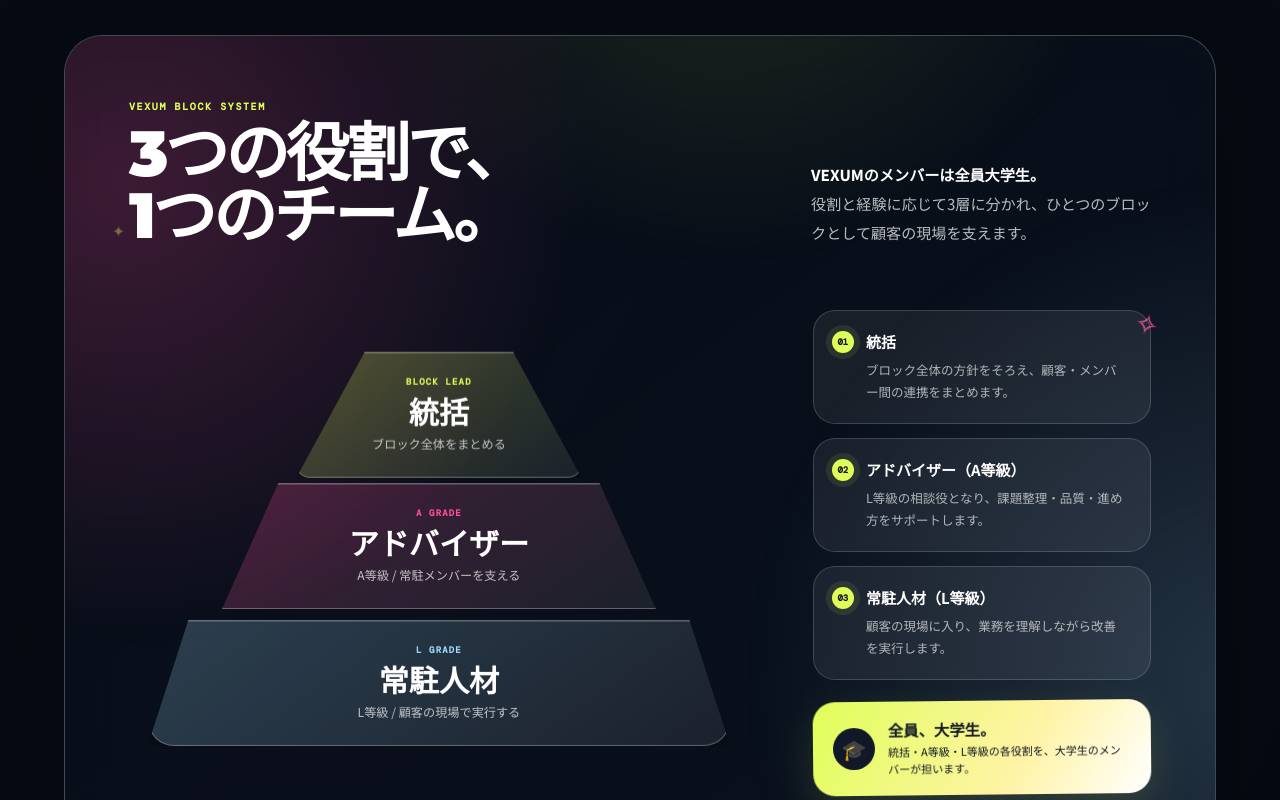
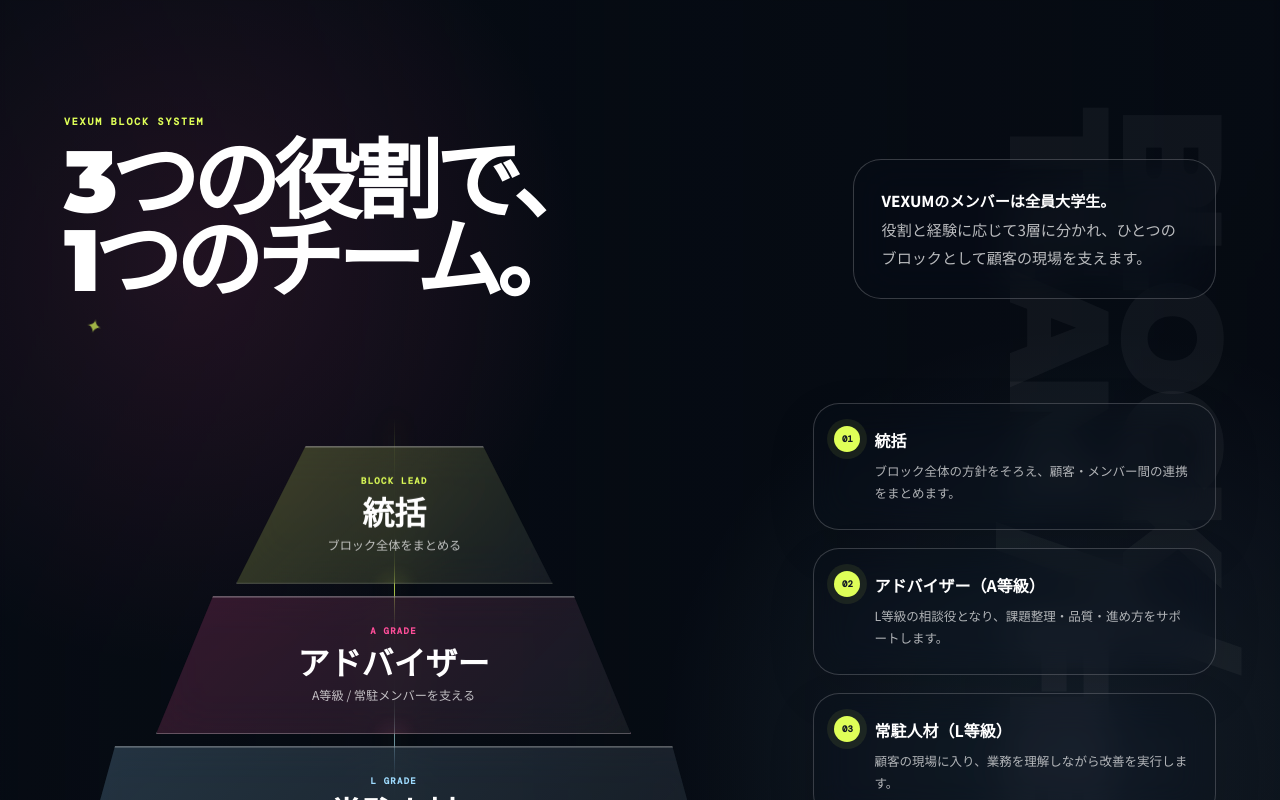
Before and after one commit to hmatsuo-ai/vexum-it-literacy-training, a Next.js app: page / in a window 1280 px wide. Shown: the part 4560-5360 px from the top of the page. Built offline with nearby package versions, Linux system fonts and the light colour scheme.

Commit message:
Blend block system section into immersive visual language

```diff
--- a/app/block-structure.css
+++ b/app/block-structure.css
@@ -1,309 +1,184 @@
 .block-structure{
   position:relative;
-  margin:12vh auto 2vh;
-  padding:clamp(30px,5vw,70px);
-  border:1px solid rgba(255,255,255,.24);
-  border-radius:38px;
-  background:linear-gradient(145deg,rgba(8,14,25,.78),rgba(15,22,36,.54));
-  backdrop-filter:blur(24px) saturate(1.18);
-  -webkit-backdrop-filter:blur(24px) saturate(1.18);
-  box-shadow:0 34px 100px rgba(0,0,0,.28);
-  overflow:hidden;
+  width:100%;
+  margin:14vh 0 4vh;
+  padding:clamp(34px,5vw,72px) 0;
+  border:0;
+  border-radius:0;
+  background:transparent;
+  box-shadow:none;
+  overflow:visible;
   isolation:isolate;
 }
-
 .block-structure::before{
   content:"";
   position:absolute;
-  inset:-35%;
   z-index:-2;
+  inset:-7vh -6vw;
+  pointer-events:none;
   background:
-    radial-gradient(circle at 22% 30%,rgba(255,79,154,.22),transparent 25%),
-    radial-gradient(circle at 78% 65%,rgba(159,220,255,.18),transparent 28%),
-    radial-gradient(circle at 52% 8%,rgba(223,255,88,.12),transparent 24%);
-  animation:block-glow 9s ease-in-out infinite alternate;
+    linear-gradient(90deg,rgba(7,12,20,.52),rgba(7,12,20,.16) 48%,rgba(7,12,20,.42)),
+    radial-gradient(circle at 15% 25%,rgba(255,79,154,.18),transparent 29%),
+    radial-gradient(circle at 84% 70%,rgba(159,220,255,.15),transparent 32%);
+  backdrop-filter:blur(3px);
+  -webkit-backdrop-filter:blur(3px);
 }
-
+.block-structure::after{
+  content:"BLOCK / TEAM / FIELD";
+  position:absolute;
+  z-index:-1;
+  right:-1vw;
+  top:7vh;
+  color:rgba(255,255,255,.045);
+  font:900 clamp(5rem,11vw,12rem)/.8 Montserrat,sans-serif;
+  letter-spacing:-.08em;
+  writing-mode:vertical-rl;
+  pointer-events:none;
+  animation:block-ghost 8s ease-in-out infinite alternate;
+}
 .block-structure__head{
+  width:min(1500px,90vw);
+  margin:0 auto clamp(48px,7vw,90px);
   display:grid;
-  grid-template-columns:minmax(0,1fr) minmax(240px,.55fr);
-  gap:clamp(24px,5vw,70px);
+  grid-template-columns:minmax(0,1.25fr) minmax(260px,.65fr);
+  gap:clamp(32px,7vw,110px);
   align-items:end;
-  margin-bottom:clamp(34px,5vw,64px);
 }
-
 .block-structure__eyebrow{
-  margin:0 0 10px;
+  margin:0 0 14px;
   color:var(--acid);
   font:600 10px "DM Mono",monospace;
-  letter-spacing:.16em;
+  letter-spacing:.18em;
 }
-
 .block-structure__head h3{
   margin:0;
-  font:900 clamp(2.3rem,5vw,5.6rem)/.96 Montserrat,"Noto Sans JP",sans-serif;
-  letter-spacing:-.055em;
+  max-width:920px;
+  color:#fff;
+  font:900 clamp(3.2rem,6.8vw,8rem)/.9 Montserrat,"Noto Sans JP",sans-serif;
+  letter-spacing:-.07em;
 }
-
 .block-structure__intro{
   margin:0;
+  padding:26px 28px;
+  border:1px solid rgba(255,255,255,.2);
+  border-radius:28px;
   color:rgba(255,255,255,.72);
+  background:rgba(10,16,28,.28);
+  backdrop-filter:blur(20px) saturate(1.08);
+  -webkit-backdrop-filter:blur(20px) saturate(1.08);
   font-size:clamp(14px,1.18vw,18px);
   line-height:1.9;
 }
-
-.block-structure__intro strong{
-  color:#fff;
-  font-weight:800;
-}
-
+.block-structure__intro strong{color:#fff;font-weight:800}
 .block-structure__body{
   position:relative;
+  width:min(1500px,90vw);
+  margin:0 auto;
   display:grid;
-  grid-template-columns:minmax(320px,1.1fr) minmax(220px,.6fr);
-  gap:clamp(28px,5vw,74px);
+  grid-template-columns:minmax(420px,1.18fr) minmax(280px,.72fr);
+  gap:clamp(36px,7vw,120px);
   align-items:center;
 }
-
 .block-pyramid{
   position:relative;
   display:flex;
   flex-direction:column;
   align-items:center;
-  gap:8px;
-  min-height:470px;
   justify-content:center;
-  padding:20px 0;
+  gap:12px;
+  min-height:570px;
+  padding:36px 0 54px;
+  perspective:1200px;
 }
-
+.block-pyramid::before{
+  content:"";
+  position:absolute;
+  left:50%;top:5%;bottom:5%;
+  width:1px;
+  background:linear-gradient(transparent,rgba(223,255,88,.72),rgba(159,220,255,.6),transparent);
+  box-shadow:0 0 24px rgba(223,255,88,.35);
+  transform-origin:top;
+  animation:block-line 2.2s cubic-bezier(.16,1,.3,1) both;
+}
 .block-tier{
   --tier-accent:var(--sky);
   position:relative;
   display:flex;
   align-items:center;
   justify-content:center;
-  min-height:126px;
-  padding:22px clamp(26px,4vw,58px);
+  min-height:138px;
+  padding:26px clamp(28px,4vw,62px);
   text-align:center;
-  background:linear-gradient(135deg,rgba(255,255,255,.18),rgba(255,255,255,.07));
+  color:#fff;
   border:1px solid rgba(255,255,255,.28);
-  box-shadow:0 18px 45px rgba(0,0,0,.22),inset 0 1px rgba(255,255,255,.16);
-  transition:transform .35s cubic-bezier(.16,1,.3,1),filter .35s,background .35s;
-  animation:block-float 5.4s ease-in-out infinite;
+  background:linear-gradient(135deg,rgba(255,255,255,.17),rgba(255,255,255,.065));
+  backdrop-filter:blur(24px) saturate(1.14);
+  -webkit-backdrop-filter:blur(24px) saturate(1.14);
+  box-shadow:0 22px 60px rgba(0,0,0,.18),inset 0 1px rgba(255,255,255,.18);
+  transition:transform .45s cubic-bezier(.16,1,.3,1),background .35s,border-color .35s;
+  animation:block-enter .95s cubic-bezier(.16,1,.3,1) both,block-float 6s 1.2s ease-in-out infinite;
 }
-
+.block-tier::before{
+  content:"";
+  position:absolute;
+  left:50%;bottom:-12px;
+  width:9px;height:9px;
+  border-radius:50%;
+  background:var(--tier-accent);
+  box-shadow:0 0 22px var(--tier-accent);
+  transform:translateX(-50%);
+}
 .block-tier::after{
   content:"";
   position:absolute;
-  inset:1px;
+  inset:0;
   pointer-events:none;
-  background:linear-gradient(110deg,transparent 25%,rgba(255,255,255,.18) 47%,transparent 70%);
-  transform:translateX(-120%);
-  animation:block-shimmer 5.6s ease-in-out infinite;
+  background:linear-gradient(105deg,transparent 30%,rgba(255,255,255,.2) 48%,transparent 65%);
+  transform:translateX(-125%);
+  animation:block-shimmer 6.5s ease-in-out infinite;
 }
-
-.block-tier:hover{
-  transform:translateY(-8px) scale(1.015);
-  filter:brightness(1.12);
-  background:linear-gradient(135deg,rgba(255,255,255,.24),rgba(255,255,255,.09));
-}
-
-.block-tier--lead{
-  --tier-accent:var(--acid);
-  width:46%;
-  clip-path:polygon(24% 0,76% 0,100% 100%,0 100%);
-  border-radius:26px 26px 14px 14px;
-  background:linear-gradient(145deg,rgba(223,255,88,.27),rgba(255,255,255,.08));
-}
-
-.block-tier--advisor{
-  --tier-accent:var(--pink);
-  width:70%;
-  clip-path:polygon(13% 0,87% 0,100% 100%,0 100%);
-  animation-delay:-1.2s;
-  background:linear-gradient(145deg,rgba(255,79,154,.24),rgba(255,255,255,.08));
-}
-
-.block-tier--resident{
-  --tier-accent:var(--sky);
-  width:94%;
-  clip-path:polygon(7% 0,93% 0,100% 100%,0 100%);
-  border-radius:14px 14px 26px 26px;
-  animation-delay:-2.4s;
-  background:linear-gradient(145deg,rgba(159,220,255,.24),rgba(255,255,255,.08));
-}
-
-.block-tier__content{
-  position:relative;
-  z-index:2;
-  display:flex;
-  flex-direction:column;
-  align-items:center;
-  gap:5px;
-}
-
-.block-tier small{
-  color:var(--tier-accent);
-  font:600 9px "DM Mono",monospace;
-  letter-spacing:.13em;
-}
-
-.block-tier strong{
-  font-size:clamp(1.25rem,2.35vw,2.45rem);
-  line-height:1.2;
-}
-
-.block-tier span{
-  color:rgba(255,255,255,.72);
-  font-size:clamp(11px,.95vw,14px);
-  line-height:1.65;
-}
-
-.block-structure__notes{
-  display:grid;
-  gap:14px;
-}
-
+.block-tier:hover{transform:translateY(-12px) rotateX(2deg) scale(1.015);background:rgba(255,255,255,.18);border-color:rgba(255,255,255,.48)}
+.block-tier--lead{--tier-accent:var(--acid);width:48%;clip-path:polygon(22% 0,78% 0,100% 100%,0 100%);background:linear-gradient(135deg,rgba(223,255,88,.22),rgba(255,255,255,.07))}
+.block-tier--advisor{--tier-accent:var(--pink);width:72%;clip-path:polygon(12% 0,88% 0,100% 100%,0 100%);animation-delay:.16s,1.1s;background:linear-gradient(135deg,rgba(255,79,154,.19),rgba(255,255,255,.065))}
+.block-tier--resident{--tier-accent:var(--sky);width:96%;clip-path:polygon(6% 0,94% 0,100% 100%,0 100%);animation-delay:.32s,1s;background:linear-gradient(135deg,rgba(159,220,255,.2),rgba(255,255,255,.07))}
+.block-tier__content{position:relative;z-index:2;display:flex;flex-direction:column;align-items:center;gap:6px}
+.block-tier small{color:var(--tier-accent);font:600 9px "DM Mono",monospace;letter-spacing:.14em}
+.block-tier strong{font-size:clamp(1.4rem,2.5vw,2.8rem);line-height:1.15}
+.block-tier span{color:rgba(255,255,255,.72);font-size:clamp(11px,.95vw,14px);line-height:1.65}
+.block-structure__notes{display:grid;gap:18px;align-content:center}
 .block-note{
   position:relative;
-  padding:20px 22px 20px 52px;
-  border:1px solid rgba(255,255,255,.16);
-  border-radius:22px;
-  background:rgba(255,255,255,.07);
-  transition:transform .3s ease,background .3s ease,border-color .3s ease;
+  padding:24px 26px 24px 60px;
+  border:1px solid rgba(255,255,255,.19);
+  border-radius:26px;
+  color:#fff;
+  background:rgba(10,17,30,.26);
+  backdrop-filter:blur(18px) saturate(1.06);
+  -webkit-backdrop-filter:blur(18px) saturate(1.06);
+  box-shadow:0 18px 50px rgba(0,0,0,.1);
+  transition:transform .4s cubic-bezier(.16,1,.3,1),background .35s,border-color .35s;
+  animation:note-enter .8s cubic-bezier(.16,1,.3,1) both;
 }
-
-.block-note:hover{
-  transform:translateX(7px);
-  background:rgba(255,255,255,.11);
-  border-color:rgba(255,255,255,.28);
-}
-
-.block-note b{
-  position:absolute;
-  left:18px;
-  top:20px;
-  display:grid;
-  place-items:center;
-  width:22px;
-  height:22px;
-  border-radius:50%;
-  background:var(--acid);
-  color:#101723;
-  font:800 9px "DM Mono",monospace;
-  box-shadow:0 0 0 6px rgba(223,255,88,.09);
-}
-
-.block-note strong{
-  display:block;
-  margin-bottom:7px;
-  font-size:clamp(15px,1.15vw,18px);
-}
-
-.block-note p{
-  margin:0;
-  color:rgba(255,255,255,.66);
-  font-size:clamp(12px,.98vw,15px);
-  line-height:1.75;
-}
-
-.block-student-badge{
-  display:flex;
-  align-items:center;
-  gap:13px;
-  margin-top:8px;
-  padding:18px 20px;
-  border-radius:22px;
-  color:#101723;
-  background:linear-gradient(120deg,var(--acid),#fff3a6 62%,#fff);
-  box-shadow:0 14px 38px rgba(223,255,88,.13);
-  transform:rotate(-1.2deg);
-  animation:badge-bob 3.8s ease-in-out infinite;
-}
-
-.block-student-badge span{
-  display:grid;
-  place-items:center;
-  flex:0 0 auto;
-  width:42px;
-  height:42px;
-  border-radius:50%;
-  background:#111827;
-  color:#fff;
-  font-size:20px;
-}
-
-.block-student-badge strong{
-  display:block;
-  font-size:clamp(15px,1.2vw,19px);
-  line-height:1.35;
-}
-
-.block-student-badge small{
-  display:block;
-  margin-top:3px;
-  font-size:11px;
-  line-height:1.55;
-  letter-spacing:0;
-  text-transform:none;
-  font-family:"Noto Sans JP",sans-serif;
-}
-
-.block-spark{
-  position:absolute;
-  z-index:-1;
-  display:grid;
-  place-items:center;
-  color:var(--acid);
-  font-size:18px;
-  opacity:.7;
-  animation:spark-pop 3.6s ease-in-out infinite;
-}
-.block-spark.s1{left:4%;top:22%;animation-delay:-.7s}.block-spark.s2{right:5%;top:34%;color:var(--pink);font-size:25px;animation-delay:-1.9s}.block-spark.s3{left:46%;bottom:4%;color:var(--sky);font-size:14px;animation-delay:-2.8s}
-
-@keyframes block-float{0%,100%{transform:translateY(0)}50%{transform:translateY(-7px)}}
-@keyframes block-shimmer{0%,62%,100%{transform:translateX(-120%)}78%{transform:translateX(120%)}}
-@keyframes block-glow{from{transform:translate3d(-2%,-2%,0) scale(.98)}to{transform:translate3d(3%,2%,0) scale(1.04)}}
-@keyframes badge-bob{0%,100%{transform:rotate(-1.2deg) translateY(0)}50%{transform:rotate(1deg) translateY(-5px)}}
-@keyframes spark-pop{0%,100%{transform:translateY(0) rotate(0deg) scale(.8);opacity:.32}50%{transform:translateY(-12px) rotate(18deg) scale(1.15);opacity:.9}}
-
-.motion-paused .block-tier,
-.motion-paused .block-tier::after,
-.motion-paused .block-structure::before,
-.motion-paused .block-student-badge,
-.motion-paused .block-spark{
-  animation-play-state:paused!important;
-}
-
-@media(max-width:900px){
-  .block-structure{margin-top:9vh;padding:30px 22px;border-radius:28px}
-  .block-structure__head{grid-template-columns:1fr;gap:16px}
-  .block-structure__body{grid-template-columns:1fr;gap:28px}
-  .block-pyramid{min-height:410px}
-  .block-tier{min-height:112px}
-  .block-tier--lead{width:56%}
-  .block-tier--advisor{width:78%}
-  .block-tier--resident{width:98%}
-  .block-structure__notes{grid-template-columns:1fr 1fr}
-  .block-student-badge{grid-column:1/-1}
-}
-
-@media(max-width:620px){
-  .block-structure{margin-left:-2vw;margin-right:-2vw;padding:26px 14px 22px;border-radius:24px}
-  .block-structure__head h3{font-size:clamp(2.1rem,12vw,3.4rem)}
-  .block-pyramid{min-height:355px;gap:6px}
-  .block-tier{min-height:96px;padding:18px 18px}
-  .block-tier--lead{width:64%}
-  .block-tier--advisor{width:82%}
-  .block-tier--resident{width:100%}
-  .block-tier strong{font-size:clamp(1.05rem,5.6vw,1.4rem)}
-  .block-tier span{font-size:10px}
-  .block-structure__notes{grid-template-columns:1fr}
-  .block-student-badge{grid-column:auto;transform:none}
-  .block-student-badge small{font-size:10px}
-}
-
-@media(prefers-reduced-motion:reduce){
-  .block-tier,.block-tier::after,.block-structure::before,.block-student-badge,.block-spark{animation:none!important}
-  .block-tier,.block-note{transition:none}
-}
+.block-note:nth-child(2){animation-delay:.12s}.block-note:nth-child(3){animation-delay:.24s}
+.block-note:hover{transform:translateX(10px);background:rgba(255,255,255,.13);border-color:rgba(255,255,255,.38)}
+.block-note b{position:absolute;left:20px;top:22px;display:grid;place-items:center;width:26px;height:26px;border-radius:50%;background:var(--acid);color:#101723;font:800 9px "DM Mono",monospace;box-shadow:0 0 0 7px rgba(223,255,88,.08)}
+.block-note strong{display:block;margin-bottom:8px;font-size:clamp(16px,1.22vw,20px)}
+.block-note p{margin:0;color:rgba(255,255,255,.68);font-size:clamp(12px,.98vw,15px);line-height:1.8}
+.block-student-badge{display:flex;align-items:center;gap:14px;margin-top:6px;padding:20px 22px;border:1px solid rgba(223,255,88,.45);border-radius:999px;color:#fff;background:rgba(223,255,88,.12);backdrop-filter:blur(16px);box-shadow:0 14px 45px rgba(0,0,0,.12);animation:badge-bob 4s ease-in-out infinite}
+.block-student-badge span{display:grid;place-items:center;flex:0 0 auto;width:44px;height:44px;border-radius:50%;background:var(--acid);color:#101723;font-size:20px}
+.block-student-badge strong{display:block;font-size:clamp(16px,1.25vw,20px);line-height:1.35}
+.block-student-badge small{display:block;margin-top:3px;color:rgba(255,255,255,.68);font-size:11px;line-height:1.55;letter-spacing:0;text-transform:none;font-family:"Noto Sans JP",sans-serif}
+.block-spark{position:absolute;z-index:-1;display:grid;place-items:center;color:var(--acid);font-size:18px;opacity:.55;animation:spark-pop 4.6s ease-in-out infinite}
+.block-spark.s1{left:2%;top:28%;animation-delay:-.7s}.block-spark.s2{right:2%;top:38%;color:var(--pink);font-size:24px;animation-delay:-2s}.block-spark.s3{left:48%;bottom:2%;color:var(--sky);font-size:14px;animation-delay:-3s}
+@keyframes block-enter{from{opacity:0;transform:translateY(56px) scale(.94)}to{opacity:1;transform:none}}
+@keyframes note-enter{from{opacity:0;transform:translateX(45px)}to{opacity:1;transform:none}}
+@keyframes block-line{from{transform:scaleY(0)}to{transform:scaleY(1)}}
+@keyframes block-float{0%,100%{transform:translateY(0)}50%{transform:translateY(-8px)}}
+@keyframes block-shimmer{0%,64%,100%{transform:translateX(-125%)}80%{transform:translateX(125%)}}
+@keyframes badge-bob{0%,100%{transform:translateY(0)}50%{transform:translateY(-6px)}}
+@keyframes spark-pop{0%,100%{transform:translateY(0) rotate(0deg) scale(.8);opacity:.25}50%{transform:translateY(-14px) rotate(18deg) scale(1.12);opacity:.8}}
+@keyframes block-ghost{to{transform:translateY(24px)}}
+.motion-paused .block-tier,.motion-paused .block-tier::after,.motion-paused .block-pyramid::before,.motion-paused .block-note,.motion-paused .block-student-badge,.motion-paused .block-spark,.motion-paused .block-structure::after{animation-play-state:paused!important}
+@media(max-width:900px){.block-structure{margin-top:10vh;padding:36px 0}.block-structure__head{grid-template-columns:1fr;gap:18px}.block-structure__body{grid-template-columns:1fr;gap:34px}.block-pyramid{min-height:470px}.block-tier--lead{width:58%}.block-tier--advisor{width:79%}.block-tier--resident{width:100%}.block-structure__notes{grid-template-columns:1fr 1fr}.block-student-badge{grid-column:1/-1}.block-structure::after{display:none}}
+@media(max-width:620px){.block-structure{margin-top:7vh;padding:22px 0}.block-structure__head,.block-structure__body{width:calc(100vw - 40px)}.block-structure__head h3{font-size:clamp(2.7rem,13vw,4.5rem)}.block-structure__intro{padding:20px}.block-pyramid{min-height:370px;gap:8px}.block-tier{min-height:102px;padding:18px}.block-tier--lead{width:68%}.block-tier--advisor{width:85%}.block-tier--resident{width:100%}.block-tier strong{font-size:clamp(1.1rem,5.6vw,1.5rem)}.block-tier span{font-size:10px}.block-structure__notes{grid-template-columns:1fr}.block-student-badge{grid-column:auto;border-radius:26px}}
+@media(prefers-reduced-motion:reduce){.block-tier,.block-tier::after,.block-pyramid::before,.block-note,.block-student-badge,.block-spark,.block-structure::after{animation:none!important}.block-tier,.block-note{transition:none}}
```
